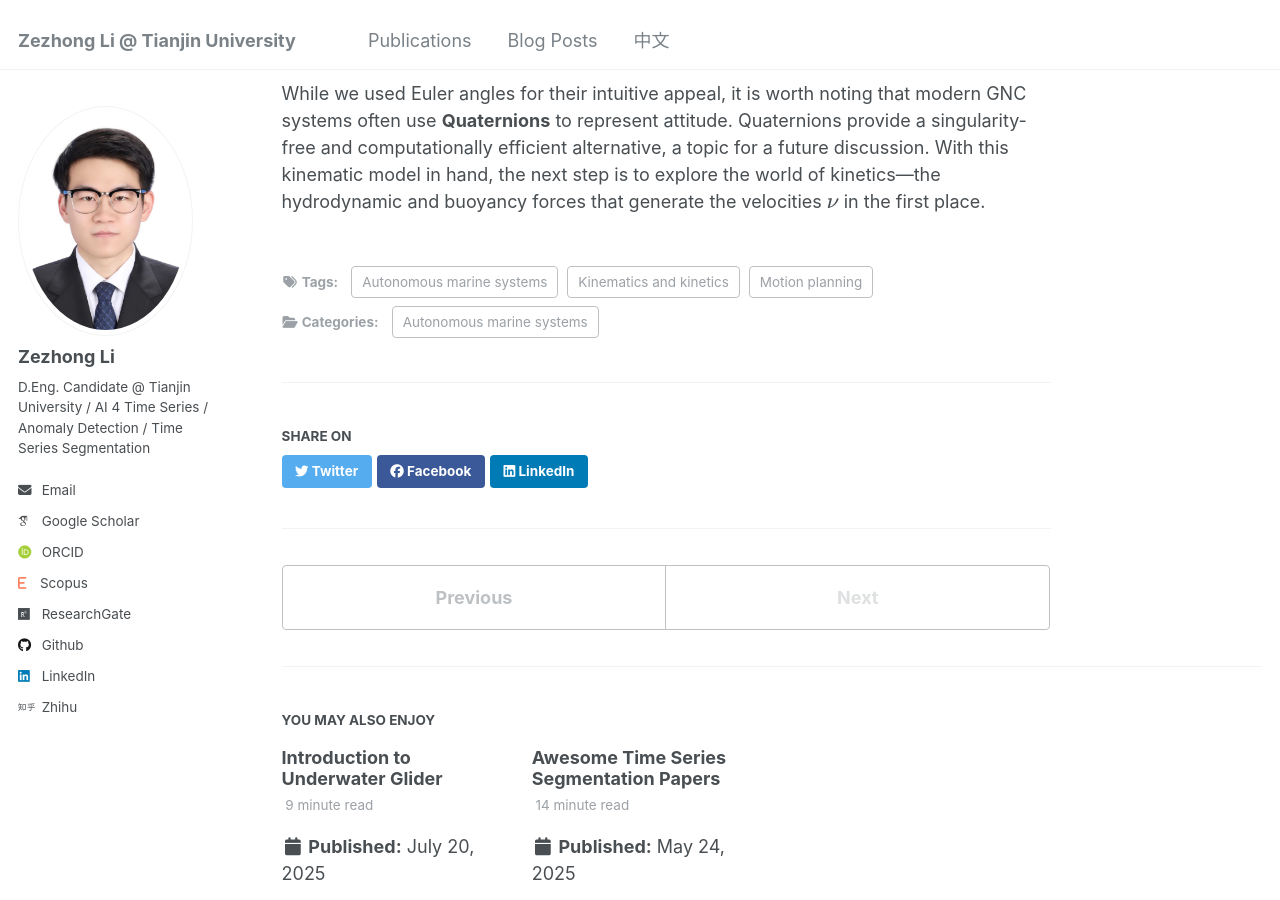
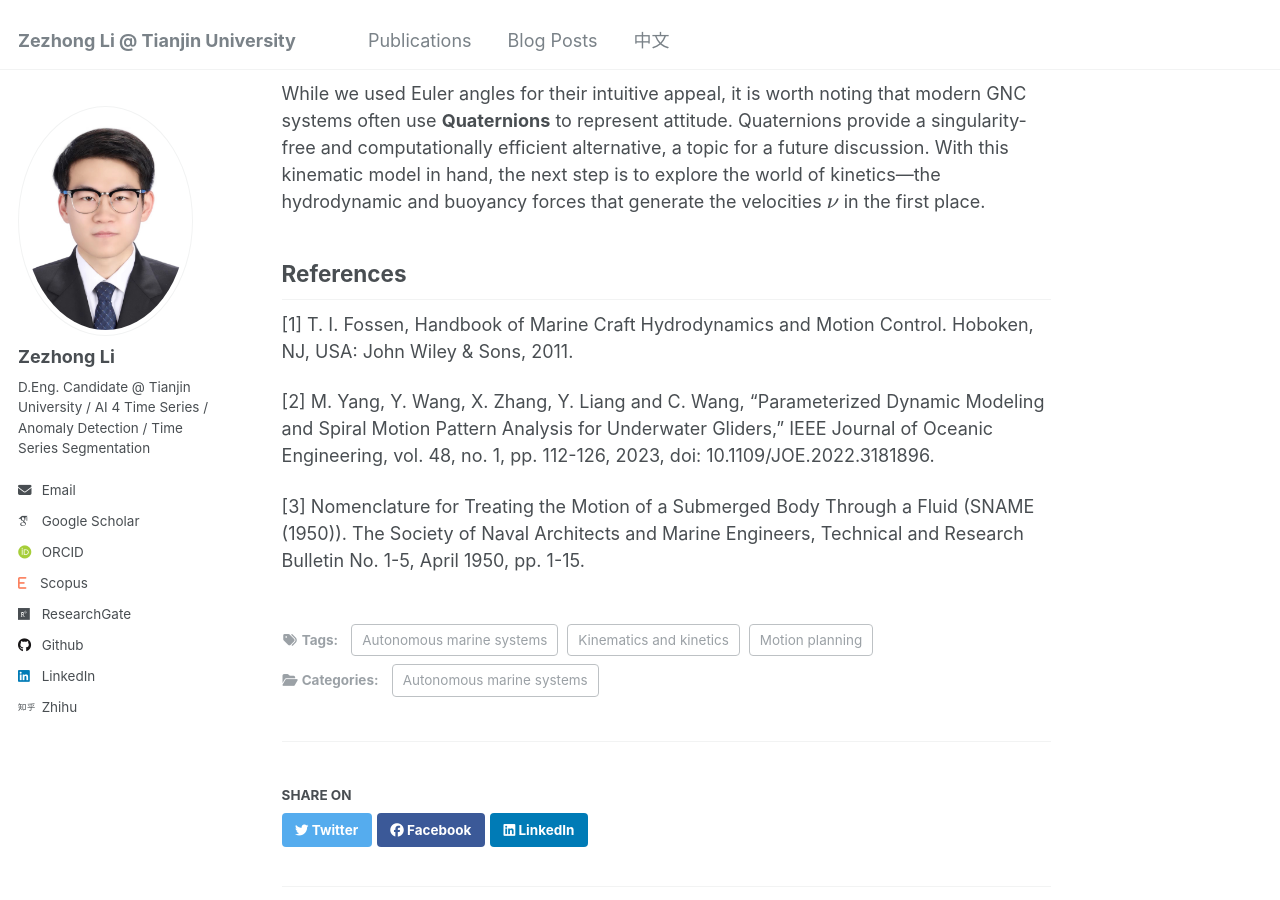
Before and after one commit to lzz19980125/lzz19980125.github.io, a Jekyll site: the page built from _posts/2025-7-28-Kinematic Analysis of Underwater Gliders.md, in a window 1280 px wide and 900 px high, scrolled down 9523 px. Built offline with Jekyll 4.4.1, drawn with Linux system fonts in a browser that asks for light colours; some web fonts are replaced.

Commit message:
Update 2025-7-28-Kinematic Analysis of Underwater Gliders.md

```diff
--- a/_posts/2025-7-28-Kinematic Analysis of Underwater Gliders.md
+++ b/_posts/2025-7-28-Kinematic Analysis of Underwater Gliders.md
@@ -188,3 +188,11 @@ This equation is the final result of our kinematic analysis. It provides the exa
 We have successfully constructed the 6-DOF kinematic model for an underwater glider. This journey took us through the essential concepts of reference frames, the rigorous mathematics of $$ SO(3) $$ rotation matrices, and the practical (though flawed) parameterization using Euler angles. The final equation, $$ \dot{\eta} = J(\eta)\nu $$, represents the fundamental "bridge" connecting the glider's internal world to the external one.
 
 While we used Euler angles for their intuitive appeal, it is worth noting that modern GNC systems often use **Quaternions** to represent attitude. Quaternions provide a singularity-free and computationally efficient alternative, a topic for a future discussion. With this kinematic model in hand, the next step is to explore the world of kinetics—the hydrodynamic and buoyancy forces that generate the velocities $$ \nu $$ in the first place.
+
+## References
+
+[1] T. I. Fossen, Handbook of Marine Craft Hydrodynamics and Motion Control. Hoboken, NJ, USA: John Wiley & Sons, 2011.
+
+[2] M. Yang, Y. Wang, X. Zhang, Y. Liang and C. Wang, "Parameterized Dynamic Modeling and Spiral Motion Pattern Analysis for Underwater Gliders," IEEE Journal of Oceanic Engineering, vol. 48, no. 1, pp. 112-126, 2023, doi: 10.1109/JOE.2022.3181896.
+
+[3] Nomenclature for Treating the Motion of a Submerged Body Through a Fluid (SNAME (1950)). The Society of Naval Architects and Marine Engineers, Technical and Research Bulletin No. 1-5, April 1950, pp. 1-15.
```
